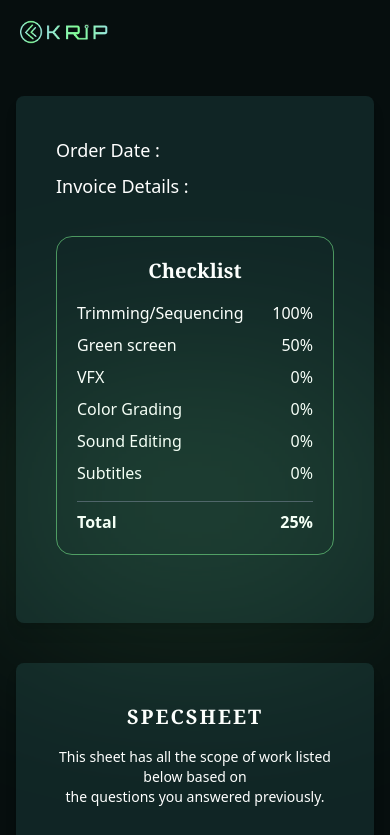
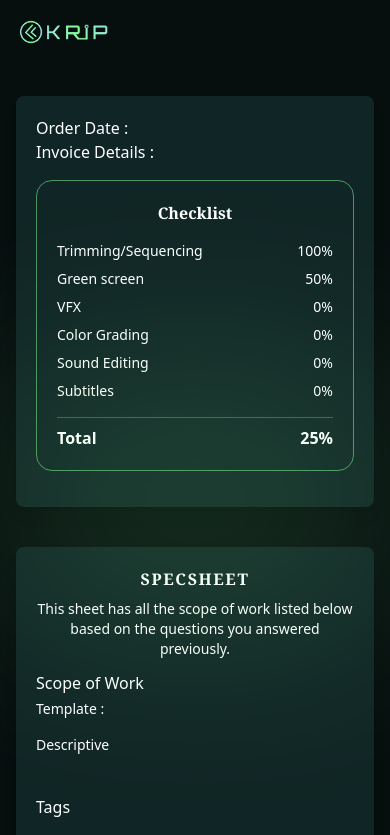
Before and after one commit to Ravi5691/newKrip, a React (Vite) app: page /specsheet in a window 390 px wide. Shown: the top 835 px of the page. Built offline with nearby package versions, Linux system fonts and the light colour scheme.

Commit message:
service page responsive ness

```diff
--- a/src/components/servicePage/ConfirmationPage.jsx
+++ b/src/components/servicePage/ConfirmationPage.jsx
@@ -92,7 +92,7 @@ const ConfirmationPage = () => {
             <h3 className="lg:text-xl text-base text-green-300 lg:mb-5 mb-2 lg:w-[58%] w-full text-left">
               Description of Project
             </h3>
-            <div className=" text-white lg:text-base text-sm p-2 w-[58%] rounded-xl shadow-2xl">
+            <div className="text-white lg:text-base text-sm p-2 text-left lg:w-[58%] text-wrap max-h-[300px] break-words">
               {description}
             </div>
           </div>
@@ -101,7 +101,7 @@ const ConfirmationPage = () => {
             <h3 className="lg:text-xl text-base text-green-300 lg:mb-5 mb-3 w-full sm:w-[80%] md:w-[70%] lg:w-[58%] text-left">
               Tags
             </h3>
-            <div className="text-black p-2 w-full sm:w-[80%] md:w-[70%] lg:w-[58%] rounded-xl shadow-2xl flex flex-wrap">
+            <div className="text-black p-2 w-full sm:w-[80%] md:w-[70%] lg:w-[58%] flex flex-wrap">
               {tags.length > 0 ? (
                 tags.map((tag, index) => (
                   <span
@@ -118,7 +118,7 @@ const ConfirmationPage = () => {
           </div>
         </main>
 
-        <div className="flex flex-col md:flex-row justify-center gap-7  text-sm  font-medium mt-15 pb-10 lg:px-0 px-5">
+        <div className="flex flex-col md:flex-row justify-center gap-7  text-sm  font-medium lg:mt-15 mt-5 pb-10 lg:px-0 px-5">
           <button
             onClick={() => navigate(-1)}
             className="mx-2 text-white border-1 cursor-pointer border-[#37f9a270] px-10 py-2 rounded-lg"
--- a/src/components/servicePage/SpecSheet.jsx
+++ b/src/components/servicePage/SpecSheet.jsx
@@ -50,14 +50,14 @@ const SpecSheet = () => {
           }}
         />
 
-        <div className="mt-5 flex items-center justify-center p-4">
-          <div className="grid md:grid-cols-2 gap-10 max-w-5xl w-full">
+        <div  className="mt-5 flex items-center justify-center p-4">
+          <div className="grid md:grid-cols-2 gap-10 lg:max-w-5xl max-w-2xl w-full">
             {/* Checklist Section */}
-            <div className="bg-[#102525] p-10 rounded-lg shadow-lg text-white">
-              <h1 className="lg:text-xl text-lg pb-2">Order Date : </h1>
-              <h1 className="lg:text-xl text-lg pb-2">Invoice Details : </h1>
-              <div className="my-7 border-1 border-[#83ff9884] p-5 rounded-2xl">
-                <h2 className="text-xl font-serif text-center font-semibold mb-4">
+            <div className="bg-[#102525] lg:p-10 p-5 rounded-lg shadow-lg text-white">
+              <h1 className="lg:text-xl text-base lg:pb-2">Order Date : </h1>
+              <h1 className="lg:text-xl text-base lg:pb-2">Invoice Details : </h1>
+              <div className="lg:my-7 my-4 border-1 border-[#83ff9884] p-5 rounded-2xl">
+                <h2 className="lg:text-xl text-base font-serif text-center font-semibold mb-4">
                   Checklist
                 </h2>
                 <div className="space-y-2">
@@ -69,7 +69,7 @@ const SpecSheet = () => {
                     { label: "Sound Editing", value: "0%" },
                     { label: "Subtitles", value: "0%" },
                   ].map((item, index) => (
-                    <div key={index} className="flex justify-between">
+                    <div key={index} className="flex text-sm lg:text-base justify-between">
                       <span>{item.label}</span>
                       <span>{item.value}</span>
                     </div>
@@ -83,16 +83,16 @@ const SpecSheet = () => {
             </div>
 
             {/* Spec Sheet Section */}
-            <div className="bg-[#102525] p-10 rounded-lg shadow-lg text-white">
-              <h2 className="text-xl text-center font-serif tracking-widest font-semibold mb-4">
+            <div className="bg-[#102525] lg:p-10 p-5 rounded-lg shadow-lg text-white">
+              <h2 className="lg:text-xl text-base text-center font-serif tracking-widest font-semibold lg:mb-4 mb-2">
                 SPECSHEET
               </h2>
-              <p className="text-sm text-center mb-7">
+              <p className="text-sm text-center lg:mb-7 mb-3">
                 This sheet has all the scope of work listed below based on{" "}
-                <br /> the questions you answered previously.{" "}
+                the questions you answered previously.{" "}
               </p>
-              <div className="text-sm mb-7">
-                <h3 className="text-lg font-serif font-medium mb-2">
+              <div className="text-sm lg:mb-7 mb-4">
+                <h3 className="lg:text-lg text-base font-medium lg:mb-2 mb-1">
                   Scope of Work
                 </h3>
                 {/* <p>Prompt: Video editor for Instagram</p>
@@ -103,14 +103,14 @@ const SpecSheet = () => {
                 <p className="text-sm"> Template : {templateTitle}</p>
               </div>
 
-              <div className="mt-4 text-sm mb-7">
+              <div className="mt-4 text-sm lg:mb-7 mb-4">
                 <h3 className="font-medium mb-2">Descriptive</h3>
-                <p>{description}</p>
+                <p className="text-white text-sm p-2 text-left w-72 lg:w-full text-wrap max-h-[300px] break-words overflow-hidden">{description}</p>
               </div>
 
-              <div className="mb-7">
-                <h3 className="font-medium mb-2">Tags</h3>
-                <div className="text-black p-2 w-full sm:w-[80%] md:w-[70%] lg:w-[58%] rounded-xl shadow-2xl flex flex-wrap">
+              <div className="lg:mb-7 mb-5">
+                <h3 className="font-medium lg:mb-2 mb-1">Tags</h3>
+                <div className="text-black p-2 w-full rounded-xl flex flex-wrap">
                   {tags.length > 0 ? (
                     tags.map((tag, index) => (
                       <span
--- a/src/components/servicePage/selectService.jsx
+++ b/src/components/servicePage/selectService.jsx
@@ -48,9 +48,9 @@ export default function SelectService() {
   return (
     <div className="min-h-screen bg-[#060E0E]  text-white relative">
       <nav>
-        <div className="flex flex-col md:flex-row justify-between items-center px-4 md:pr-18 md:px-24 h-20">
+        <div className="flex flex-col md:flex-row lg:justify-between lg:items-center items-start px-5 lg:pt-0 pt-5 md:pr-18 md:px-24 lg:h-20 h-15">
           <button className="cursor-pointer">
-            <img src="logo.png" alt="" className="h-8 w-auto" />
+            <img src="logo.png" alt="" className="lg:h-8 h-6 w-auto" />
           </button>
           <span className="flex flex-col md:flex-row justify-around w-full md:w-auto gap-3">
             <button className="mx-2 md:mx-6 hidden md:block">Home</button>
@@ -71,26 +71,28 @@ export default function SelectService() {
         }}
       />
 
-      <div className="text-center mt-15">
-        <h2 className="text-4xl font-semibold  text-green-300 mb-4">
+      <div className="text-center lg:mt-15 mt-5">
+        <h2 className="lg:text-4xl text-2xl font-semibold  text-green-300 mb-4">
           Select a Service
         </h2>
-        <p className="text-gray-400 mt-2">
-          Choose the service that best fits your needs to get started with{" "}
-          <br /> your project.
+        <p className="text-gray-400 lg:text-base text-sm mt-2 lg:px-0 px-5">
+          Choose the service that best fits your needs to get started with your
+          project.
         </p>
       </div>
 
-      <div className="grid grid-cols-1 sm:grid-cols-2 md:grid-cols-3 gap-6 py-10 px-20 mx-60 z-20 relative ">
+      <div className="grid grid-cols-2 sm:grid-cols-2 md:grid-cols-3 gap-6 py-10 lg:px-20 lg:mx-60 px-5 z-20 relative ">
         {services.map((service) => (
           <Link to={service.link} key={service.id}>
             <div className="bg-white text-black font-bold p-4 rounded-lg cursor-pointer hover:scale-105 transition-all">
               <img
                 src={service.img}
                 alt={service.title}
-                className="w-full h-40 object-contain shadow-xl rounded-lg"
+                className="w-full lg:h-40 h-20 object-contain shadow-xl rounded-lg"
               />
-              <h3 className="text-center mt-2">{service.title}</h3>
+              <h3 className="text-center mt-2 lg:text-base text-sm">
+                {service.title}
+              </h3>
             </div>
           </Link>
         ))}
--- a/src/components/servicePage/webDevService/addDiscription.jsx
+++ b/src/components/servicePage/webDevService/addDiscription.jsx
@@ -78,7 +78,7 @@ const AboutProject = () => {
           <h3 className="lg:text-xl text-base text-green-300 lg:mb-5 mb-2 lg:w-[58%] w-full text-left">
             Description of Project
           </h3>
-          <div className="bg-white text-black p-2 w-[58%] rounded-xl shadow-2xl">
+          <div className="bg-white text-black p-2 lg:w-[58%] w-[100%] rounded-xl shadow-2xl">
             <textarea
               value={description}
               onChange={(e) => setDescription(e.target.value)}
```
Also changed, not shown: src/components/servicePage/webDevService/chooseTemplate.jsx (+9 -9 lines).
